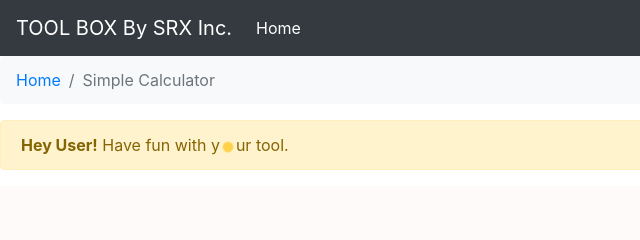
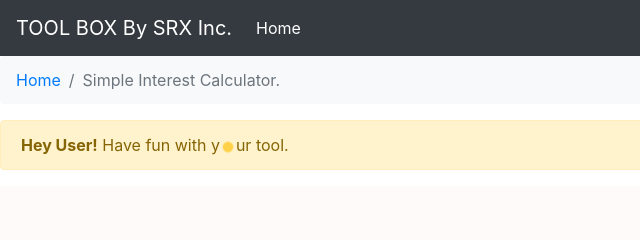
Before and after one commit to beingsaurabh/toolbox, a plain HTML site: page simple-interest.html in a window 1280 px wide. Shown: the top 240 px of the page, 0-640 px from the left. Drawn offline with nearby package versions, Linux system fonts and the light colour scheme.

Commit message:
third commit

```diff
--- a/simple-interest.html
+++ b/simple-interest.html
@@ -59,7 +59,7 @@
 <nav aria-label="breadcrumb">
     <ol class="breadcrumb bg-light " id="topContainer">
         <li class="breadcrumb-item "><a href="index.html">Home</a></li>
-        <li class="breadcrumb-item active" aria-current="page">Simple Calculator</li>
+        <li class="breadcrumb-item active" aria-current="page">Simple Interest Calculator. </li>
     </ol>
 </nav>
 
```
